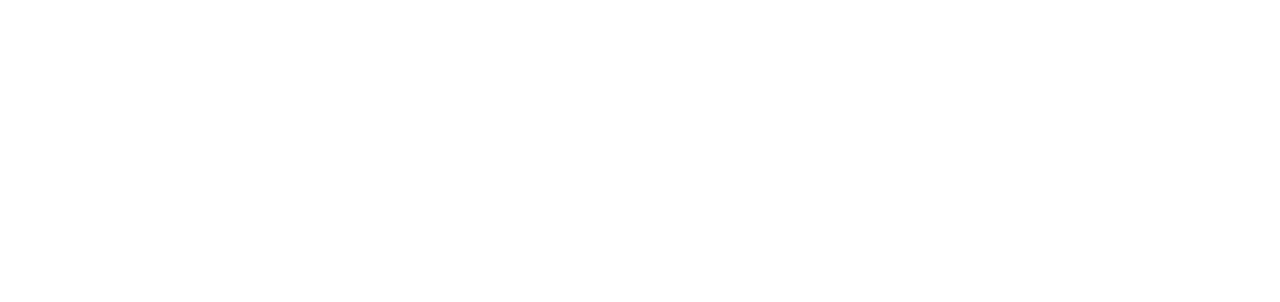
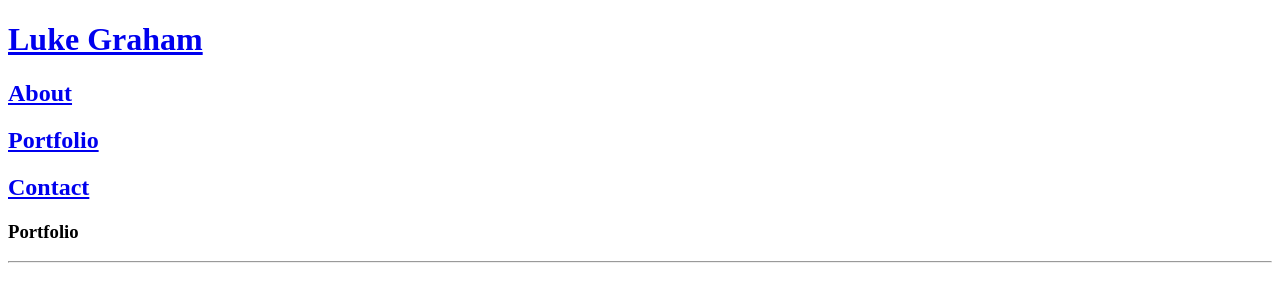
Before and after one commit to lukeevangraham/Basic-Portfolio, a plain HTML site: page portfolio.html in a window 1280 px wide. Drawn offline with Linux system fonts and the light colour scheme.

Commit message:
began portfolio, added hr to index

```diff
--- a/portfolio.html
+++ b/portfolio.html
@@ -0,0 +1,28 @@
+<!DOCTYPE html>
+<html>
+<head>
+    <meta charset="utf-8">
+    <meta http-equiv="X-UA-Compatible" content="IE=edge">
+    <title>Luke Graham | portfolio</title>
+    <meta name="viewport" content="width=device-width, initial-scale=1">
+    <link rel="stylesheet" type="text/css" media="screen" href="main.css">
+    <script src="main.js"></script>
+</head>
+<body>
+        <header>
+                <h1><a href="index.html">Luke Graham</a></h1>
+                <h2><a href="index.html">About</a></h2>
+                <h2><a href="portfolio.html">Portfolio</a></h2>
+                <h2><a href="contact.html">Contact</a></h2>
+        </header>
+
+    <div class="container">
+        <section id="main-content">
+            <h3>Portfolio</h3>
+            <hr>
+
+        </section>
+    </div>
+
+</body>
+</html>
```
Also changed, not shown: index.html (+1 -0 lines).
